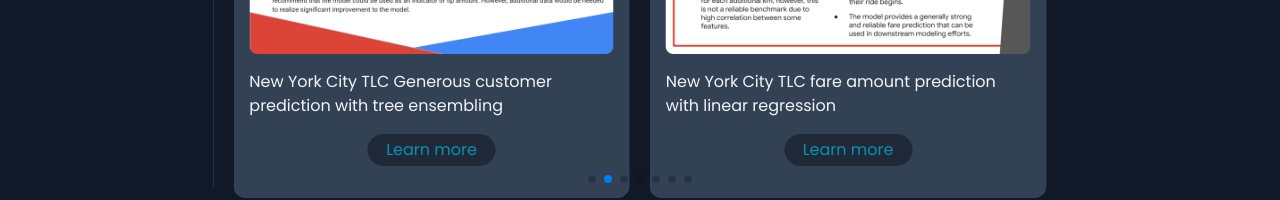
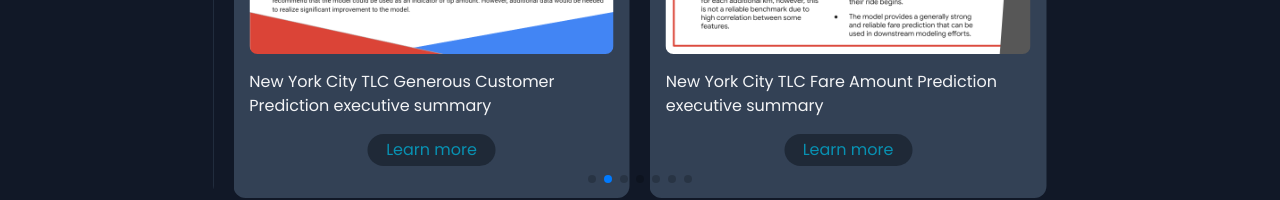
Before and after one commit to ikram98ai/portfolio, a React (Vite) app: page / in a window 1280 px wide. Shown: the part 2034-2234 px from the top of the page. Built offline with nearby package versions, Linux system fonts and the light colour scheme.

Commit message:
chnging projevt titles

```diff
--- a/src/components/Accomplishments.tsx
+++ b/src/components/Accomplishments.tsx
@@ -24,12 +24,12 @@
     },
     {
       img: nyc_tlc_customer_generocity,
-      name: "New York City TLC Generous customer prediction with tree ensembling",
+      name: "New York City TLC Generous Customer Prediction executive summary",
       link: "https://github.com/ikram98ai/NYC-TLC-advance-analysis/blob/main/New%20York%20City%20TLC%20Generous%20customer%20prediction%20with%20tree%20ensembling.ipynb",
     },
     {
       img: nyc_tlc_fare_pred,
-      name: "New York City TLC fare amount prediction with linear regression",
+      name: "New York City TLC Fare Amount Prediction executive summary",
       link: "https://github.com/ikram98ai/NYC-TLC-advance-analysis/blob/main/New%20York%20City%20TLC%20fare%20amount%20prediction%20with%20linear%20regression.ipynb",
     },
     {
@@ -52,7 +52,6 @@
       name: "Case Study: Bike-Share",
       link: "https://docs.google.com/presentation/d/10XJFSffJlDVmQjNAPQAyTnOtQSbvLoaDqldelCS514g/edit?usp=sharing",
     },
-
     {
       img: data_lab_img,
       name: "Web App: Data Lab",
```
